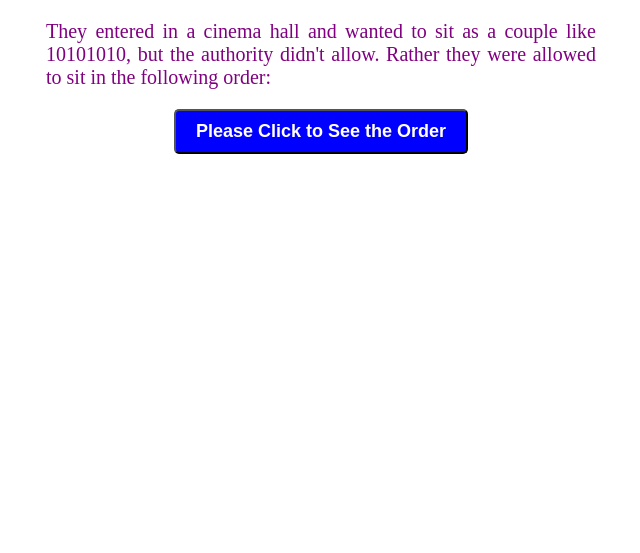
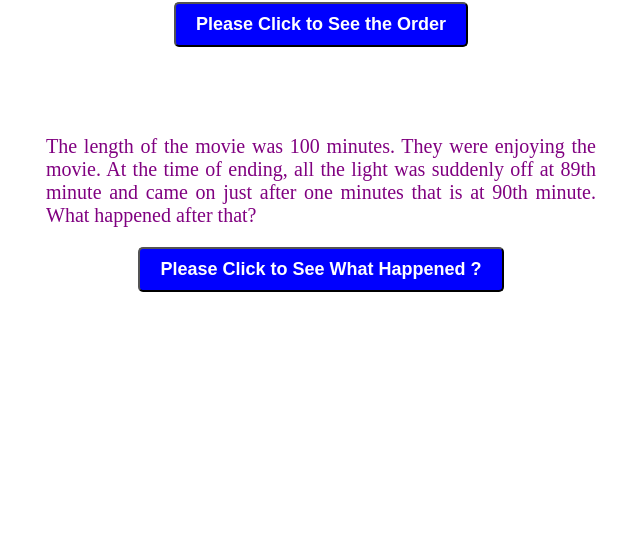
Before and after one commit to ahkamulbd/myJsProjectConvertingCouple, a plain HTML site: page index.html in a window 1280 px wide. Shown: the part 247-800 px from the top of the page, without its empty margins (319-959 px from the left). Drawn offline with Linux system fonts and the light colour scheme.

Commit message:
CSS and styling of What happened portion done

```diff
--- a/css/style.css
+++ b/css/style.css
@@ -1,6 +1,6 @@
 section {
     width: 550px;
-    margin: 50px auto;
+    margin: 10px auto;
 }
 
 h1 {
@@ -8,24 +8,26 @@ h1 {
     text-align: center;
     font-size: 45px;
     font-weight: 700;
+    margin: 5px 0;
 }
 
 h3 {
     color: orange;
     font-size: 30px;
+    margin: 5px 0;
 }
 
-#sitting-para {
+.para {
     color: purple;
     text-align: justify;
     font-size: 20px;
 }
 
-#order-btn-div {
+.order-btn-div {
     text-align: center;
 }
 
-#order-btn {
+.click-btn {
     margin: 0 10px;
     padding: 10px 20px;
     background-color: blue;
@@ -35,10 +37,11 @@ h3 {
     border-radius: 5px;
 }
 
-#show-order {
+.show-order {
     text-align: center;
     color: blueviolet;
-    font-size: 25px;
+    font-size: 35px;
     font-weight: 700;
     letter-spacing: 10px;
+    height: 30px;
 }
--- a/index.html
+++ b/index.html
@@ -11,16 +11,30 @@
 <body>
     <section>
         <h1>Converting Couple:</h1>
-        <h3>4 men are defined by four 1 i.e. 1111.</h3>
-        <h3>4 women are defined by four 0 i.e. 0000.</h3>
-        <p id="sitting-para">They entered in a cinema hall and wanted to sit as a couple like 10101010, but the
-            authority didn't allow.
-            Rather
-            they were allowed to sit in the following order: </p>
-        <div id="order-btn-div">
-            <button onclick="clickToSeeTheOrder()" id="order-btn">Please Click to See the Order</button>
+        <div>
+            <h3>4 men are defined by four 1 i.e. 1111.</h3>
+            <h3>4 women are defined by four 0 i.e. 0000.</h3>
+            <p class="para" id="sitting-para">They entered in a cinema hall and wanted to sit as a couple like 10101010,
+                but the
+                authority didn't allow.
+                Rather
+                they were allowed to sit in the following order: </p>
+            <div class="order-btn-div">
+                <button onclick="clickToSeeTheOrder()" class="click-btn" id="order-btn">Please Click to See the
+                    Order</button>
+            </div>
+            <h2 class="show-order" id="show-order"></h2>
         </div>
-        <h2 id="show-order"></h2>
+        <div>
+            <p class="para">The length of the movie was 100 minutes. They were enjoying the movie. At the time of
+                ending, all the light was suddenly off at 89th minute and came on just after one minutes that is at 90th
+                minute. What happened after that? </p>
+            <div class="order-btn-div">
+                <button class="click-btn" id="order-btn">Please Click to See What Happened ?</button>
+            </div>
+            <h2 class="show-order" id="show-order"></h2>
+        </div>
+
     </section>
 
     <script src="js/couple.js"></script>
```
